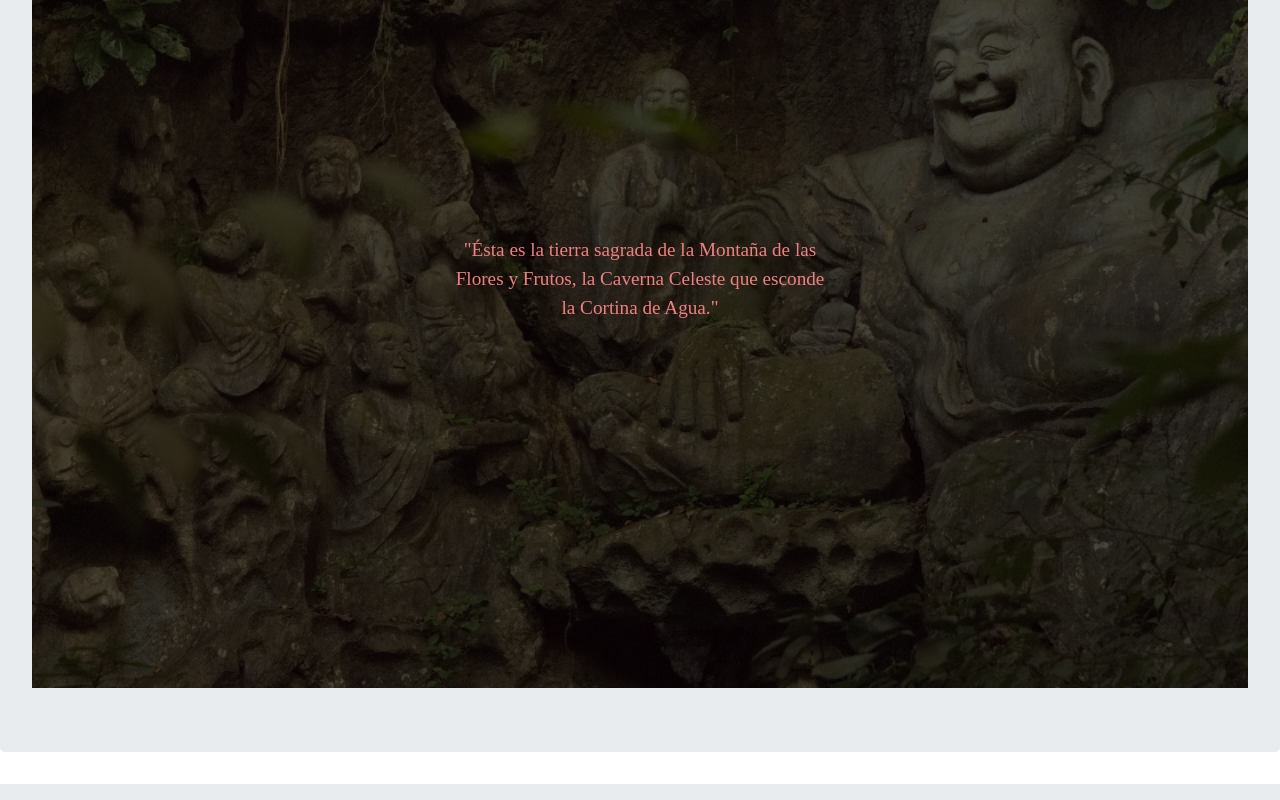
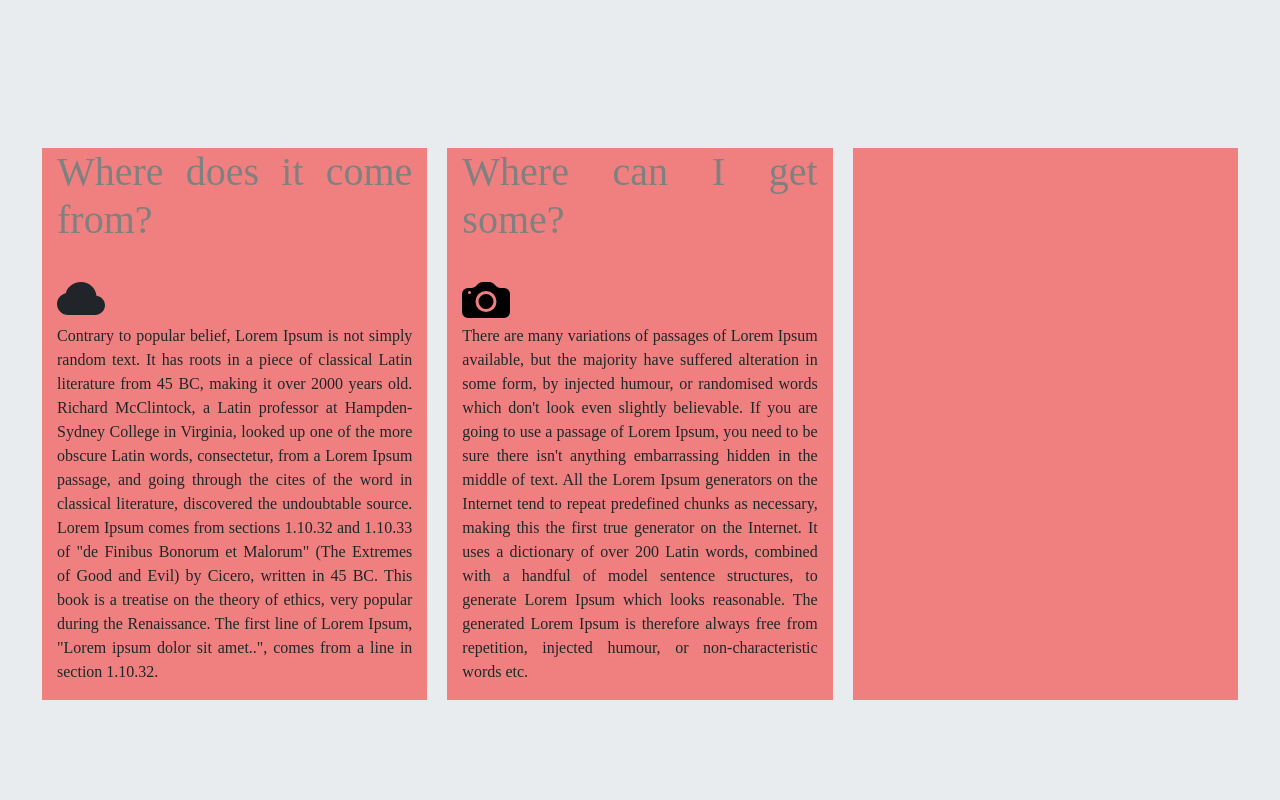
Before and after one commit to vtotolhua/plantilla, an Angular app: page / in a window 1280 px wide. Shown: the part 1880-2680 px from the top of the page. Built offline with nearby package versions, Linux system fonts and the light colour scheme; a web font is replaced by a local one.

Commit message:
Texto a tres columnas

```diff
--- a/src/app/componentes/cuerpo/cuerpo.component.html
+++ b/src/app/componentes/cuerpo/cuerpo.component.html
@@ -76,16 +76,48 @@
             </div>
     </div>
 
+    <div class="container-fluid">
+        <div class="row texto">
+            <div class="col" style="text-align: justify; background-color: lightcoral; margin: 10px;">
+                <h1 style="height: 120px;">
+                    Where does it come from?
+                </h1>
+                <svg width="3em" height="3em" viewBox="0 0 16 16" class="bi bi-cloud-fill" fill="currentColor" xmlns="http://www.w3.org/2000/svg">
+                    <path fill-rule="evenodd" d="M4.406 3.342A5.53 5.53 0 0 1 8 2c2.69 0 4.923 2 5.166 4.579C14.758 6.804 16 8.137 16 9.773 16 11.569 14.502 13 12.687 13H3.781C1.708 13 0 11.366 0 9.318c0-1.763 1.266-3.223 2.942-3.593.143-.863.698-1.723 1.464-2.383z"/>
+                  </svg>
+                <p>
+                    Contrary to popular belief, Lorem Ipsum is not simply random text. It has roots in a piece of classical Latin literature from 45 BC, making it over 2000 years old. Richard McClintock, a Latin professor at Hampden-Sydney College in Virginia, looked up one of the more obscure Latin words, consectetur, from a Lorem Ipsum passage, and going through the cites of the word in classical literature, discovered the undoubtable source. Lorem Ipsum comes from sections 1.10.32 and 1.10.33 of "de Finibus Bonorum et Malorum" (The Extremes of Good and Evil) by Cicero, written in 45 BC. This book is a treatise on the theory of ethics, very popular during the Renaissance. The first line of Lorem Ipsum, "Lorem ipsum dolor sit amet..", comes from a line in section 1.10.32.
+                </p>
+            </div>
+            <div class="col" style="text-align: justify; background-color:lightcoral; margin: 10px ;">
+                <h1 style="height: 120px;">
+                    Where can I get some?
+                </h1>
+                <svg width="3em" height="3em" viewBox="0 0 16 16" class="bi bi-camera-fill" fill="#ivory" xmlns="http://www.w3.org/2000/svg">
+                    <path d="M10.5 8.5a2.5 2.5 0 1 1-5 0 2.5 2.5 0 0 1 5 0z"/>
+                    <path fill-rule="evenodd" d="M2 4a2 2 0 0 0-2 2v6a2 2 0 0 0 2 2h12a2 2 0 0 0 2-2V6a2 2 0 0 0-2-2h-1.172a2 2 0 0 1-1.414-.586l-.828-.828A2 2 0 0 0 9.172 2H6.828a2 2 0 0 0-1.414.586l-.828.828A2 2 0 0 1 3.172 4H2zm.5 2a.5.5 0 1 0 0-1 .5.5 0 0 0 0 1zm9 2.5a3.5 3.5 0 1 1-7 0 3.5 3.5 0 0 1 7 0z"/>
+                  </svg>
+                <p>
+                    There are many variations of passages of Lorem Ipsum available, but the majority have suffered alteration in some form, by injected humour, or randomised words which don't look even slightly believable. If you are going to use a passage of Lorem Ipsum, you need to be sure there isn't anything embarrassing hidden in the middle of text. All the Lorem Ipsum generators on the Internet tend to repeat predefined chunks as necessary, making this the first true generator on the Internet. It uses a dictionary of over 200 Latin words, combined with a handful of model sentence structures, to generate Lorem Ipsum which looks reasonable. The generated Lorem Ipsum is therefore always free from repetition, injected humour, or non-characteristic words etc.
+                </p>
+            </div>
+            <div class="col" style="text-align: justify; background-color:lightcoral; margin: 10px;">
+            </div>
+
+        </div>
+
+    </div>
+
+
+
     <div class="container-fluid fondo">
         <div class="row texto">
             <div class="col">
-
             </div>
             <div class="col">
                 <p>"Ésta es la tierra sagrada de la Montaña de las Flores y Frutos, la Caverna Celeste que esconde la Cortina de Agua."</p>
             </div>
             <div class="col">
-
             </div>
 
         </div>
```
